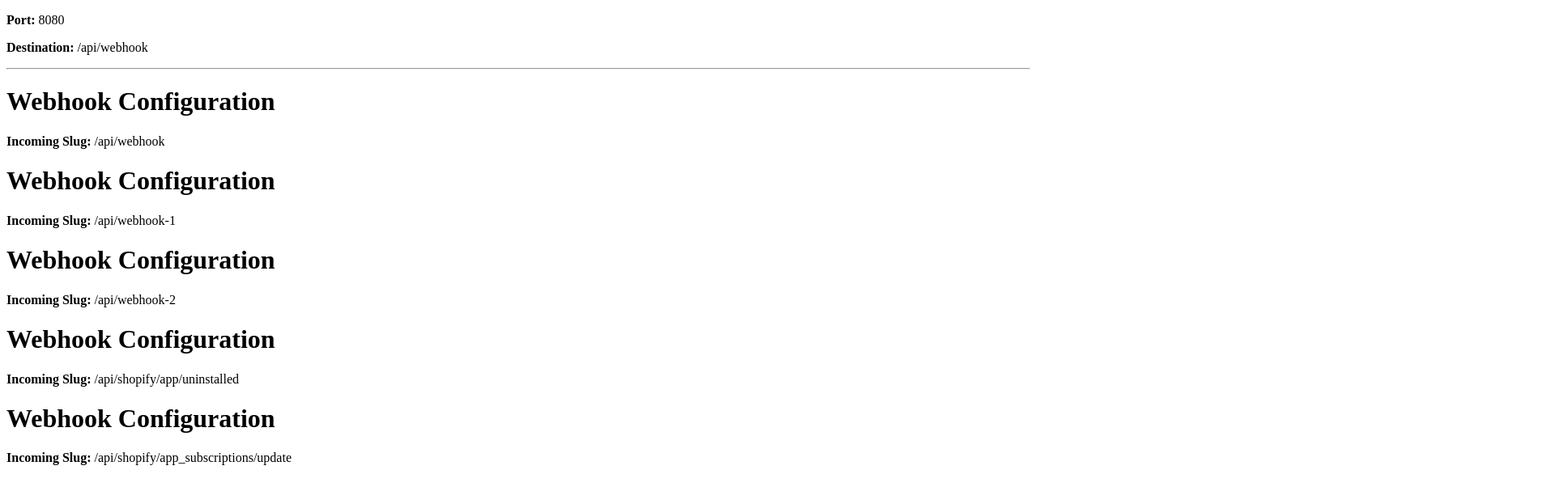
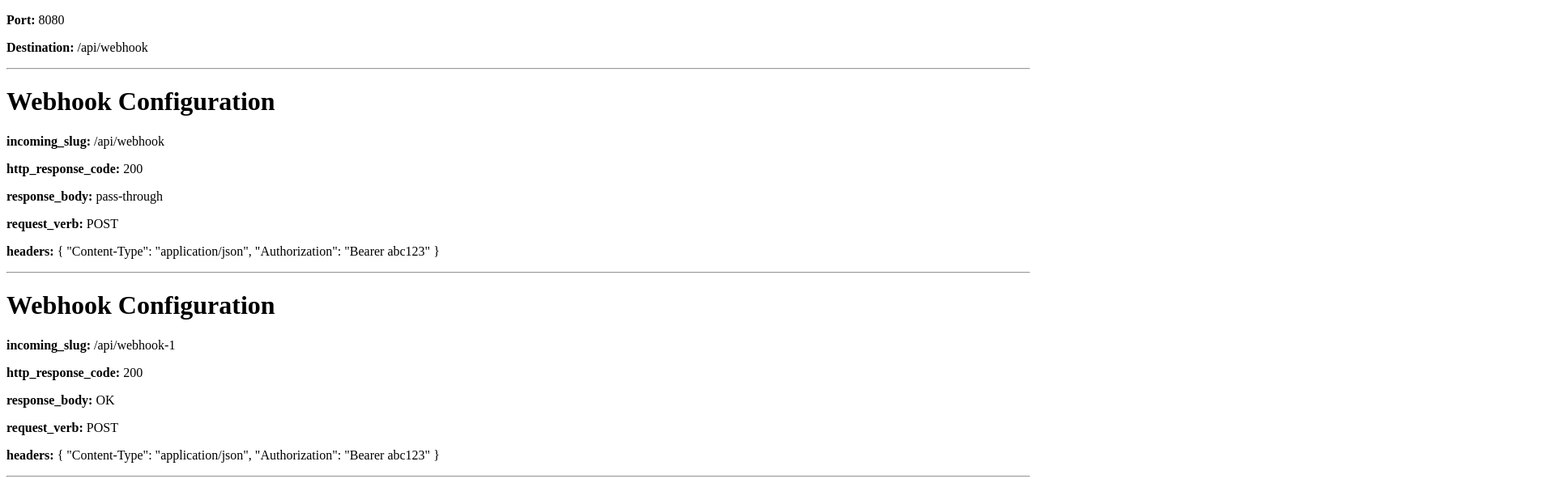
Before and after one commit to saasProxy/saasProxy, a React (Vite) app in the folder frontend/: page / in a window 1280 px wide. Shown: the top 602 px of the page at 81% size, 1920 px wide, since content can reach past the window. Built offline with nearby package versions, Linux system fonts and the light colour scheme.

Commit message:
feat: dynamically generate page labels and values from Configuration

```diff
--- a/frontend/src/components/App.tsx
+++ b/frontend/src/components/App.tsx
@@ -6,94 +6,47 @@ const App = () => {
       return <div>Loading...</div>;
     }
 
-    return Configuration.webhooks.map((webhook, index) => (
-      <div key={index}>
+    let webhookKeys = Object.keys(Configuration.webhooks[0]);
+
+    return Configuration.webhooks.map((webhook) => (
+      <div>
         <h1>Webhook Configuration</h1>
-        <form>
-          <p><b>Incoming Slug:</b> {webhook.incoming_slug}</p>
-        </form>
+        {webhookKeys.map((name) => {
+          if (name == "headers") {
+            return (
+              <p key={name}>
+                <b>{name}:</b> {JSON.stringify(webhook[name], null, 2)}
+              </p>
+            )
+          } else if (name == "some_thing_else") {
+            return (
+              <p key={name}>
+                <b>{name}:</b> {webhook[name].toString()}
+              </p>
+            )
+          } else {
+            return (
+              <p key={name}>
+                <b>{name}:</b> {webhook[name].toString()}
+              </p>
+            )
+          }
+        })}
+        <hr/>
       </div>
     ));
   };
 
   return (
-    <>
-      <p><b>Port:</b> {Configuration.port}</p>
-      <p><b>Destination:</b> {Configuration.destination}</p>
-      <hr />
-      {renderForm()}
-    </>
+    <div className="">
+      <div className="">
+        <p><b>Port:</b> {Configuration.port}</p>
+        <p><b>Destination:</b> {Configuration.destination}</p>
+        <hr/>
+        {renderForm()}
+      </div>
+    </div>
   );
 }
 
 export default App
-
-
-// const randoms = [
-//   [1, 2],
-//   [3, 4, 5],
-//   [6, 7]
-// ]
-
-// function App() {
-//   return (
-//     <div className="relative overflow-hidden bg-white">
-//       <div className="h-screen sm:pb-40 sm:pt-24 lg:pb-48 lg:pt-40">
-//         <div className="relative mx-auto max-w-7xl px-4 sm:static sm:px-6 lg:px-8">
-//           <div className="sm:max-w-lg">
-//             <div className="my-4">
-//               <Avatar size="large" src={logo} />
-//             </div>
-//             <h1 className="text-4xl font-bold tracking-tight text-gray-900 sm:text-6xl">
-//               Welcome!
-//             </h1>
-//             <p className="mt-4 text-xl text-gray-500">
-//               This is a boilerplate build with Vite, React 18, TypeScript,
-//               Vitest, Testing Library, TailwindCSS 3, Eslint and Prettier.
-//             </p>
-//           </div>
-//           <div>
-//             <div className="my-10">
-//               <a
-//                 href="vscode://"
-//                 className="inline-block rounded-md border border-transparent bg-indigo-600 px-8 py-3 text-center font-medium text-white hover:bg-indigo-700 focus:outline-none focus:ring-2 focus:ring-indigo-700 focus:ring-offset-2"
-//               >
-//                 Start building for free
-//               </a>
-//               <div
-//                 aria-hidden="true"
-//                 className="pointer-events-none mt-10 md:mt-0 lg:absolute lg:inset-y-0 lg:mx-auto lg:w-full lg:max-w-7xl"
-//               >
-//                 <div className="absolute sm:left-1/2 sm:top-0 sm:translate-x-8 lg:left-1/2 lg:top-1/2 lg:-translate-y-1/2 lg:translate-x-8">
-//                   <div className="flex items-center space-x-6 lg:space-x-8">
-//                     {randoms.map((random, number) => (
-//                       <div
-//                         key={`random-${random[number]}`}
-//                         className="grid shrink-0 grid-cols-1 gap-y-6 lg:gap-y-8"
-//                       >
-//                         {random.map((number) => (
-//                           <div
-//                             key={`random-${number}`}
-//                             className="h-64 w-44 overflow-hidden rounded-lg sm:opacity-0 lg:opacity-100"
-//                           >
-//                             <img
-//                               src={`https://picsum.photos/600?random=${number}`}
-//                               alt=""
-//                               className="h-full w-full bg-indigo-100 object-cover object-center"
-//                             />
-//                           </div>
-//                         ))}
-//                       </div>
-//                     ))}
-//                   </div>
-//                 </div>
-//               </div>
-//             </div>
-//           </div>
-//         </div>
-//       </div>
-//     </div>
-//   )
-// }
-
-// export default App
```
